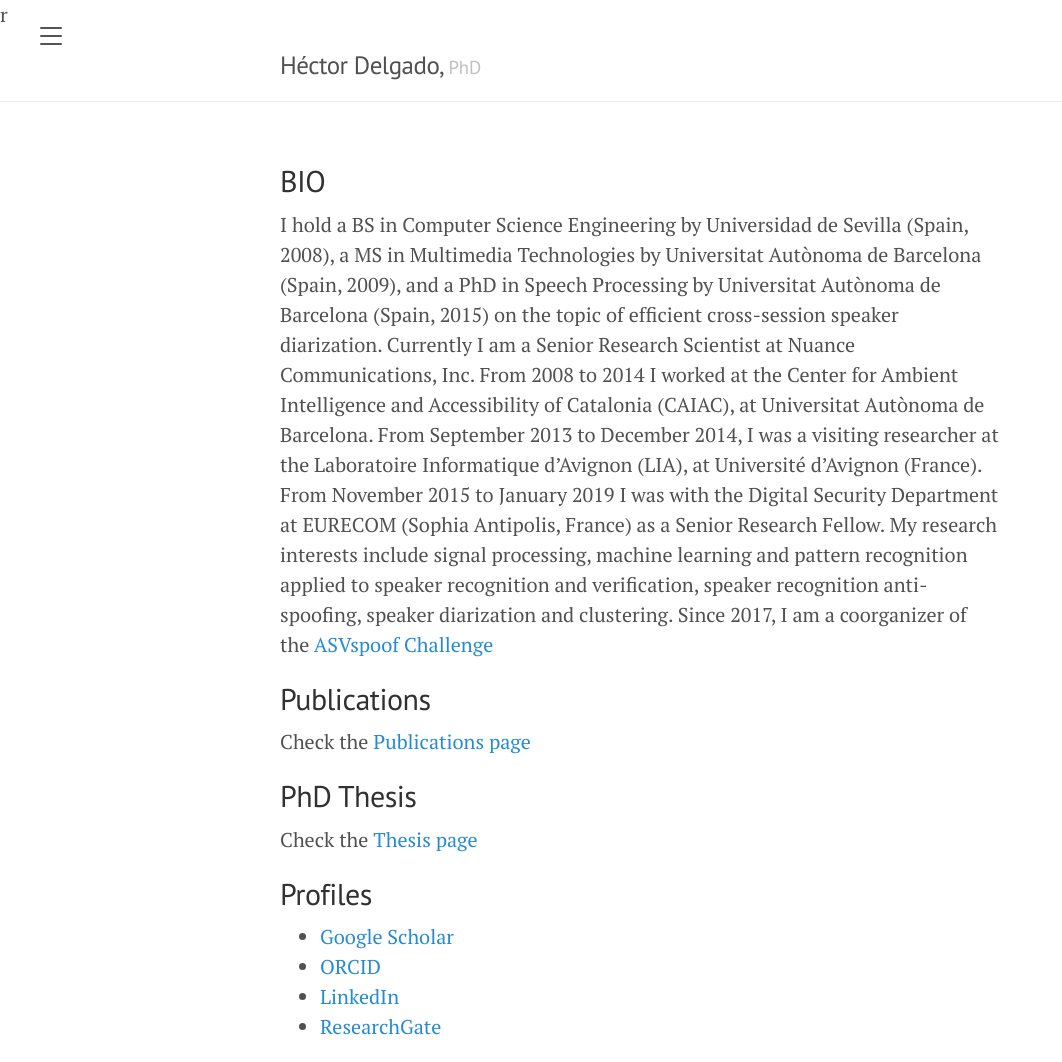
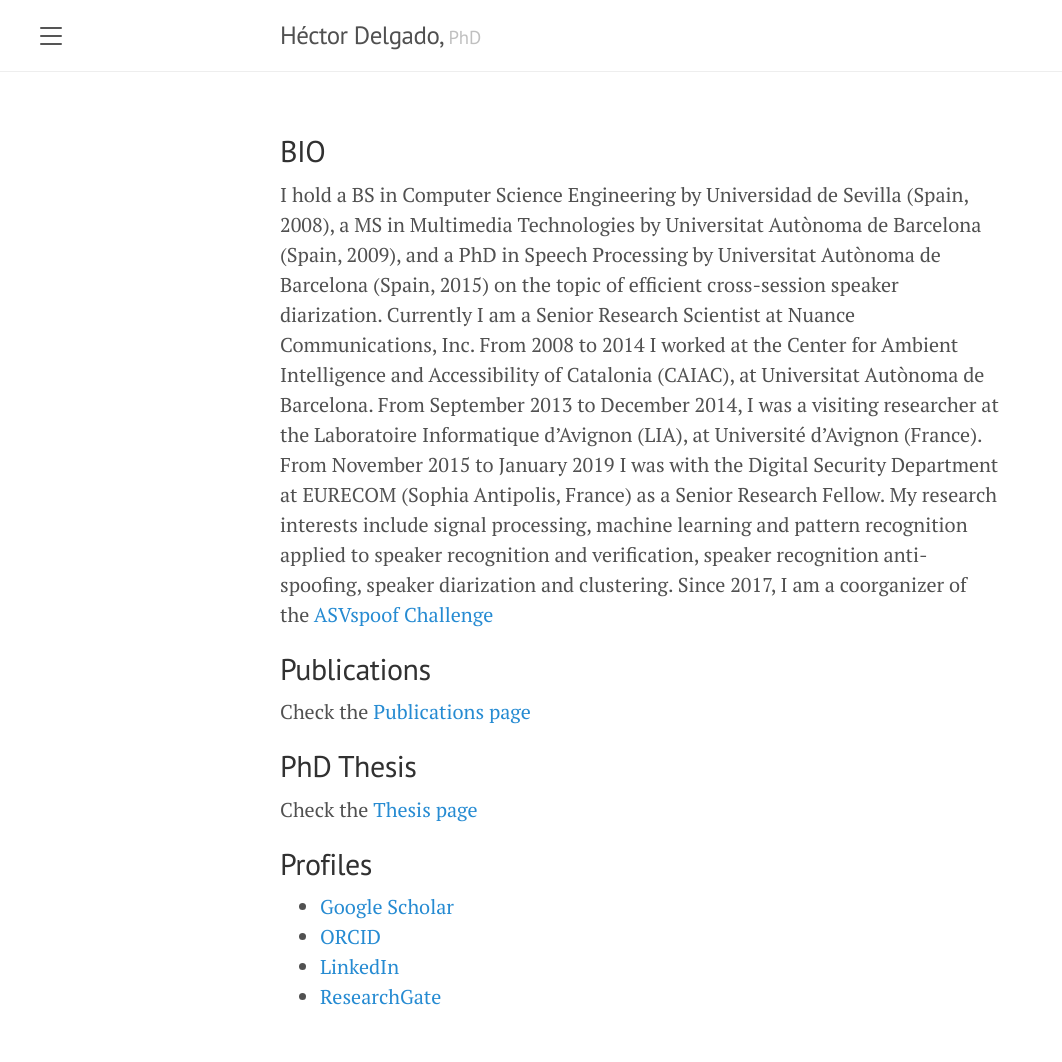
Before and after one commit to h-delgado/h-delgado.github.io, a Jekyll site: the page built from index.md, in a window 1280 px wide. Shown: the whole page, without its empty margins (0-1062 px from the left). Built offline with Jekyll 4.4.1, drawn with Linux system fonts in a browser that asks for light colours; after the commit the page ends 1032 px from its top, so only the background shows below that.

```diff
--- a/_includes/sidebar.html
+++ b/_includes/sidebar.html
@@ -1,4 +1,4 @@
-r<!-- Target for toggling the sidebar `.sidebar-checkbox` is for regular
+<!-- Target for toggling the sidebar `.sidebar-checkbox` is for regular
      styles, `#sidebar-checkbox` for behavior. -->
 <input type="checkbox" class="sidebar-checkbox" id="sidebar-checkbox">
 
```
